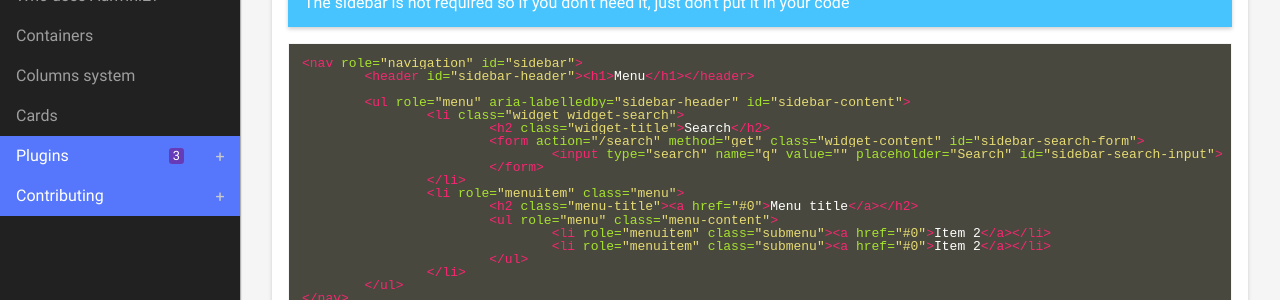
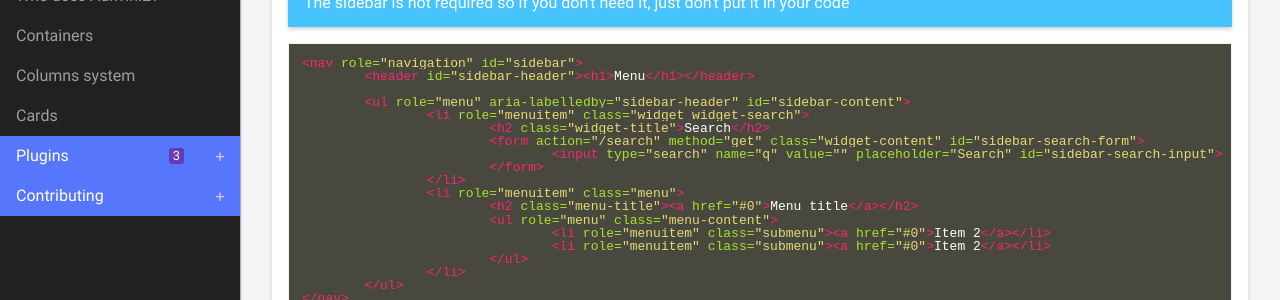
Before and after one commit to comin2/Adm-in.2, a Jekyll site: the page built from tutorial/getting-started.html, in a window 1280 px wide and 900 px high, scrolled down 1260 px. Shown: the part 152-452 px from the top of the window. Built offline with Jekyll 4.4.1, drawn with Linux system fonts in a browser that asks for light colours.

Commit message:
Update Getting started page & sidebar

```diff
--- a/_includes/sidebar.html
+++ b/_includes/sidebar.html
@@ -3,7 +3,7 @@
 		<header id="sidebar-header"><h1>Menu</h1></header>
 
 		<ul role="menu" aria-labelledby="sidebar-header" id="sidebar-content">
-			<li class="widget widget-search">
+			<li role="menuitem" class="widget widget-search">
 				<h2 class="widget-title">Search</h2>
 				<form action="#0" method="get" class="widget-content show" id="sidebar-search-form">
 					<input type="search" name="q" value="{% if page.title %}{{ page.title }}{% endif %}" placeholder="Search" id="sidebar-search-input">
@@ -13,7 +13,7 @@
 				<h2 class="menu-title"><a href="{{ site.baseurl }}/tutorial/">Tutorial</a></h2>
 				<ul role="menu" class="menu-content"{% unless page.url contains '/tutorial/' or page.url == '/index.html' %} hidden="true" aria-hidden="true"{% endunless %}>
 					<li role="menuitem" class="submenu">
-						<a href="{{ site.baseurl }}/tutorial/index.html">Getting started</a>
+						<a href="{{ site.baseurl }}/tutorial/getting-started.html">Getting started</a>
 						<a href="{{ site.baseurl }}/tutorial/users.html">Who uses Adm'in.2?</a>
 						<a href="{{ site.baseurl }}/tutorial/containers.html">Containers</a>
 						<a href="{{ site.baseurl }}/tutorial/columns-system.html">Columns system</a>
--- a/tutorial/getting-started.html
+++ b/tutorial/getting-started.html
@@ -83,7 +83,7 @@ title: Tutorial — Getting started
 	<header id="sidebar-header"><h1>Menu</h1></header>
 
 	<ul role="menu" aria-labelledby="sidebar-header" id="sidebar-content">
-		<li class="widget widget-search">
+		<li role="menuitem" class="widget widget-search">
 			<h2 class="widget-title">Search</h2>
 			<form action="/search" method="get" class="widget-content" id="sidebar-search-form">
 				<input type="search" name="q" value="" placeholder="Search" id="sidebar-search-input">
```
